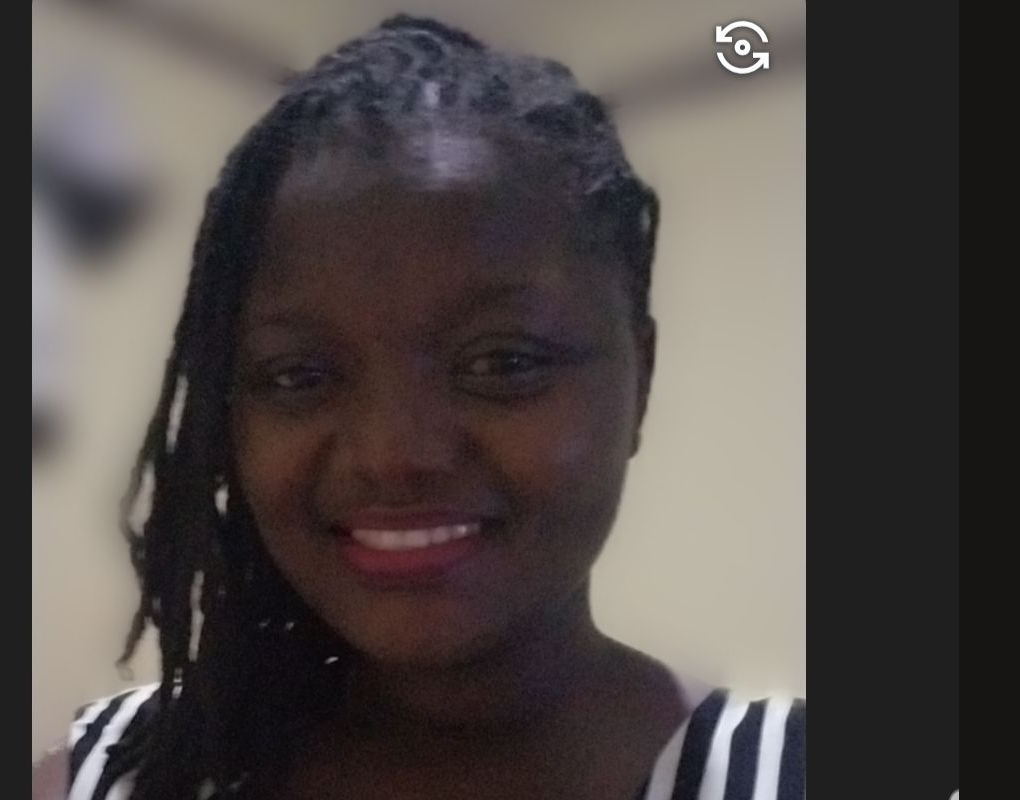
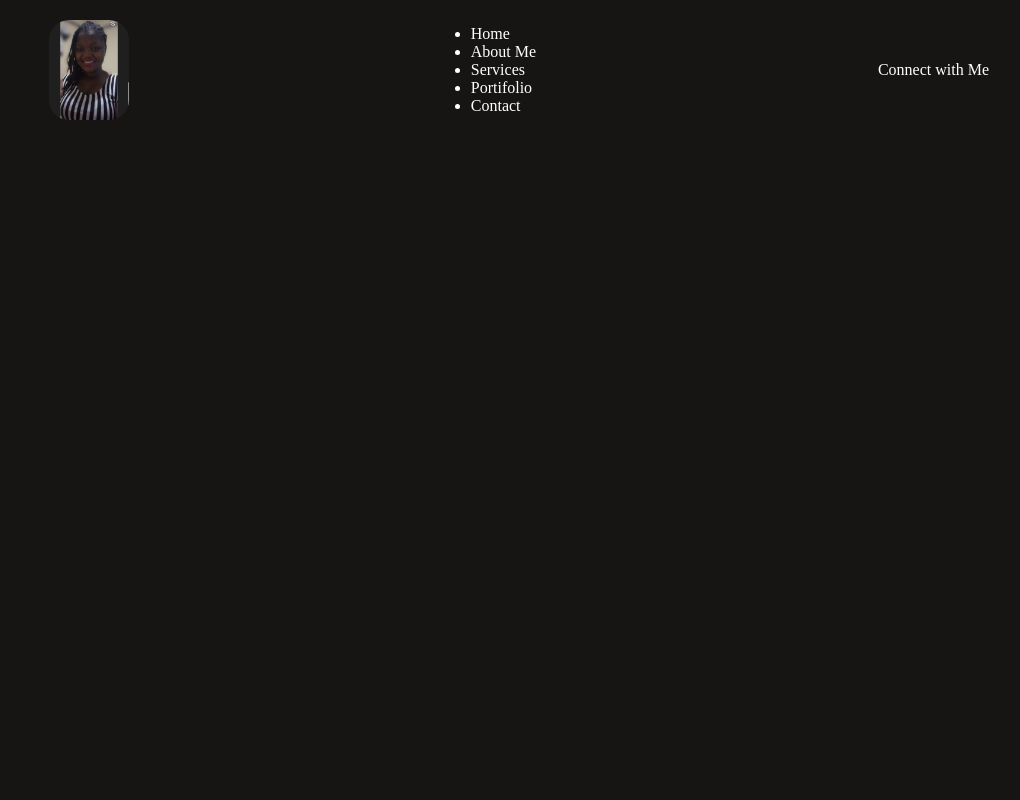
Before and after one commit to nawagirwacatherine/PORTIFOLIO3, a React (Vite) app in the folder real portifolio/: page / in a window 1280 px wide. Shown: the top 800 px of the page, without its empty margins (121-1141 px from the left). Built offline with nearby package versions, Linux system fonts and the light colour scheme.

Commit message:
Add css code for the logo in navbar.css file

```diff
--- a/real portifolio/src/components/Navbar.css
+++ b/real portifolio/src/components/Navbar.css
@@ -0,0 +1,12 @@
+.navbar{
+    display: flex;
+    align-items: center;
+    justify-content: space-between;
+    margin: 20px 170px;
+}
+
+.logo{
+    width: 80px;
+    height: 100px;
+    border-radius: 20px;
+  }
--- a/real portifolio/src/components/Navbar/Navbar.jsx
+++ b/real portifolio/src/components/Navbar/Navbar.jsx
@@ -5,7 +5,7 @@ import logo from '../../images/logo.jpg'
 const Navbar = () => {
   return (
     <div className='navbar'>
-        < img src={logo} alt=""/>
+        < img src={logo} alt="" className='logo'/>
         <ul className='nav-menu'>
             <li>Home </li>
             <li>About Me</li>
@@ -13,6 +13,8 @@ const Navbar = () => {
             <li>Portifolio</li>
             <li>Contact</li>
         </ul>
+
+        <div className='nav-connect'> Connect with Me</div>
     </div>
   )
 }
```
Also changed, not shown: real portifolio/src/App.css (line endings or trailing spaces).
